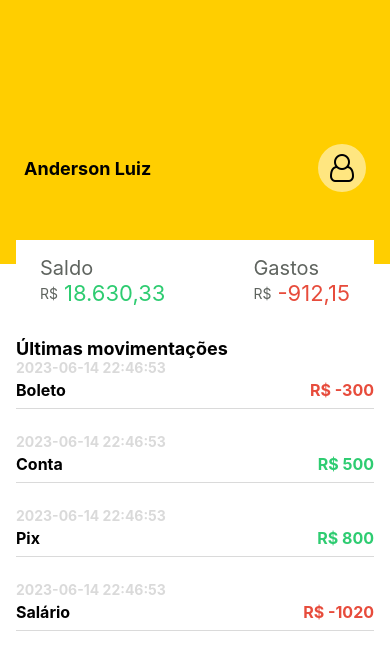
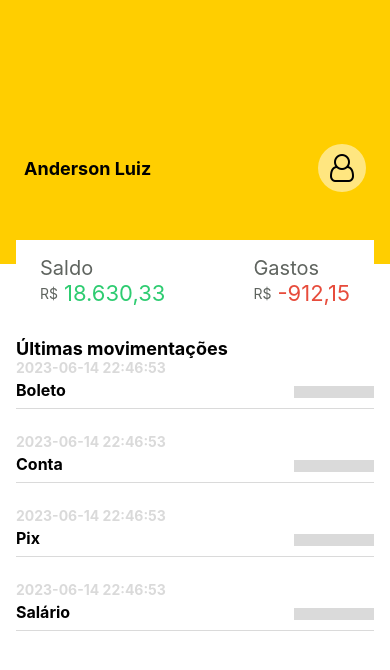
Before and after one commit to andersontrkz/bank-app, a React Native app: screen / in a window 390 px wide. Shown: the top 670 px of the page. Built offline with nearby package versions, Linux system fonts and the light colour scheme.

Commit message:
feat: add transaction skeleton

```diff
--- a/src/components/TransactionItem/index.tsx
+++ b/src/components/TransactionItem/index.tsx
@@ -1,21 +1,28 @@
 import { StyleSheet, Text, TouchableOpacity, View } from 'react-native';
 import Transaction from '../../interfaces/Transaction';
 import TypeTransaction from '../../enums/TypeTransaction';
+import { useState } from 'react';
 
 type TransactionProps = {
     transaction: Transaction;
 }
 
 export default function TransactionItem({ transaction }: TransactionProps) {
+  const [showValue, setShowValue] = useState(false);
+
   return (
-    <TouchableOpacity style={styles.container}>
+    <TouchableOpacity style={styles.container} onPress={ () => setShowValue(!showValue) }>
       <Text style={styles.date}>{transaction.date}</Text>
 
       <View style={styles.content}>
         <Text style={styles.label}>{transaction.label}</Text>
-        <Text style={ transaction.type === TypeTransaction.Expense ? styles.expense : styles.income}>
+        {
+          showValue ?
+          <Text style={ transaction.type === TypeTransaction.Expense ? styles.expense : styles.income}>
           {transaction.type === TypeTransaction.Expense ? `R$ -${transaction.value}` : `R$ ${transaction.value}`}
-        </Text>
+          </Text> :
+           <View  style={styles.skeleton} />
+        }
       </View>
     </TouchableOpacity>
   );
@@ -52,4 +59,10 @@
     fontSize: 16,
     fontWeight: '700',
   },
+  skeleton: {
+    marginTop: 6,
+    width: 80,
+    height: 12,
+    backgroundColor: '#DADADA',
+  }
 });
```
